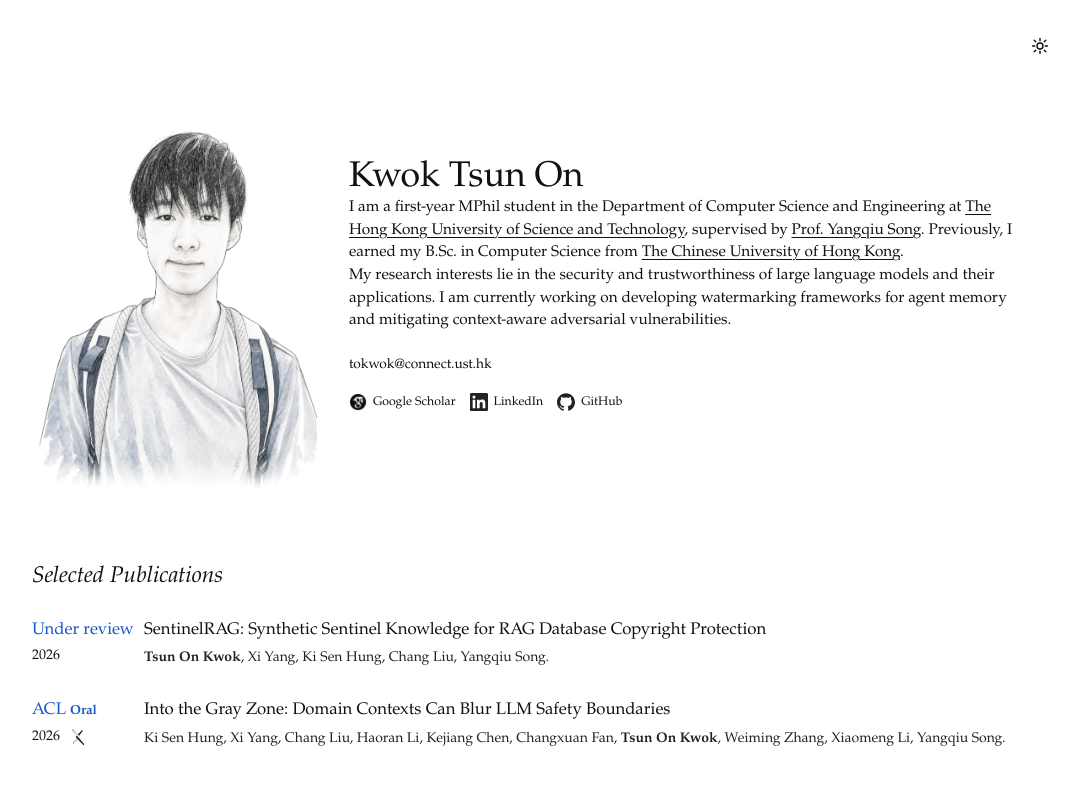
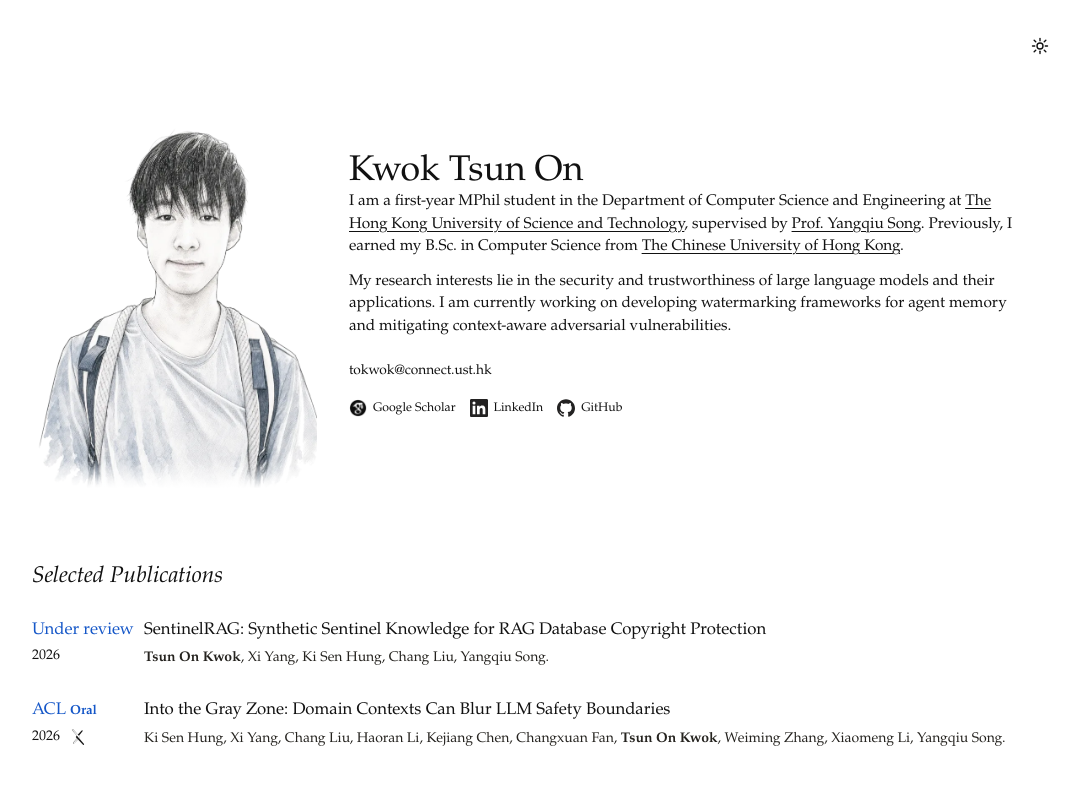
Before and after one commit to ansonk4/ansonk4.github.io, a Next.js app: page / in a window 1280 px wide. Shown: the top 792 px of the page, without its empty margins (108-1187 px from the left). Built offline with nearby package versions, Linux system fonts and the light colour scheme; a web font is replaced by a local one.

Commit message:
Add spacing between biography paragraphs

```diff
--- a/app/globals.css
+++ b/app/globals.css
@@ -314,6 +314,10 @@ img {
 
 .bio-copy p {
   margin: 0;
+}
+
+.bio-copy p + p {
+  margin-top: 0.75em;
 }
 
 .bio-copy a {
```
